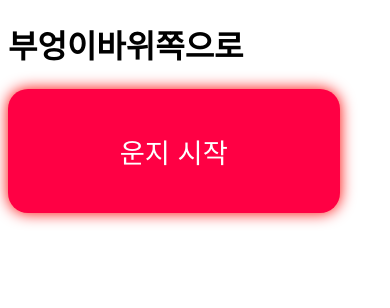
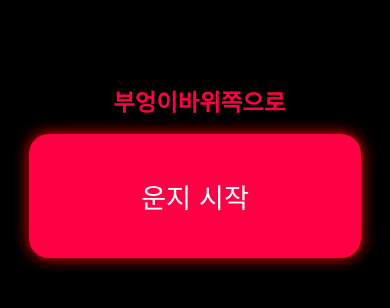
Before and after one commit to samakmulga/owl_unjicity, a plain HTML site: page index.html in a window 390 px wide. Drawn offline with Linux system fonts and the light colour scheme.

Commit message:
Update style.css

```diff
--- a/style.css
+++ b/style.css
@@ -1,44 +1,53 @@
+body {
+  margin: 0;
+  padding: 0;
+  background-color: black;
+  color: #ff0044;
+  font-family: monospace;
+  text-align: center;
+  overflow: hidden;
+  transition: background 0.2s;
+}
+
+h1 {
+  font-size: 6vw;
+  margin-top: 10vh;
+  animation: shake 0.3s infinite alternate;
+}
+
 button {
-  font-size: 2.5vw;
-  padding: 2vh 5vw;
+  font-size: 7vw;
+  padding: 5vh 10vw;
   background-color: #ff0044;
   color: white;
   border: none;
-  border-radius: 10px;
+  border-radius: 20px;
   cursor: pointer;
   box-shadow: 0 0 15px red;
   transition: all 0.3s ease;
   z-index: 10;
   position: relative;
-  max-width: 90%;
-  min-width: 180px;
-  width: auto;
+  width: 85vw;
+  max-width: 600px;
 }
 
-/* PC */
-@media (min-width: 1024px) {
-  button:hover {
-    transform: scale(1.1);
-  }
+/* 화면 발광+회전 효과 */
+body.unji-effect {
+  animation: spin 2s infinite linear, flash 0.3s infinite alternate;
 }
 
-/* 태블릿 */
-@media (max-width: 1024px) and (min-width: 601px) {
-  button {
-    font-size: 4vw;
-    padding: 3vh 6vw;
-    min-width: 240px;
-    width: 70vw;
-  }
+/* 흔들리는 제목 */
+@keyframes shake {
+  0% { transform: translateX(-5px); }
+  100% { transform: translateX(5px); }
 }
 
-/* 모바일 */
-@media (max-width: 600px) {
-  button {
-    font-size: 7vw;
-    padding: 5vh 8vw;
-    border-radius: 20px;
-    min-width: 80vw;
-    width: 85vw;
-  }
+@keyframes spin {
+  0% { transform: rotate(0deg); }
+  100% { transform: rotate(360deg); }
 }
+
+@keyframes flash {
+  from { background-color: black; }
+  to { background-color: darkred; }
+}
```
